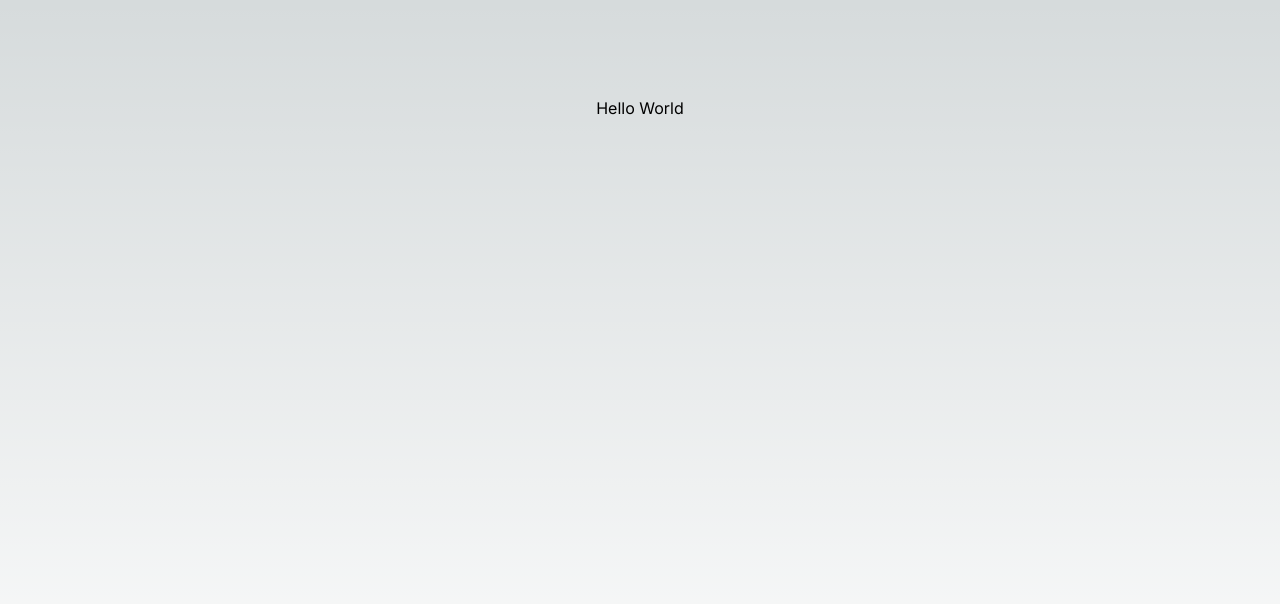
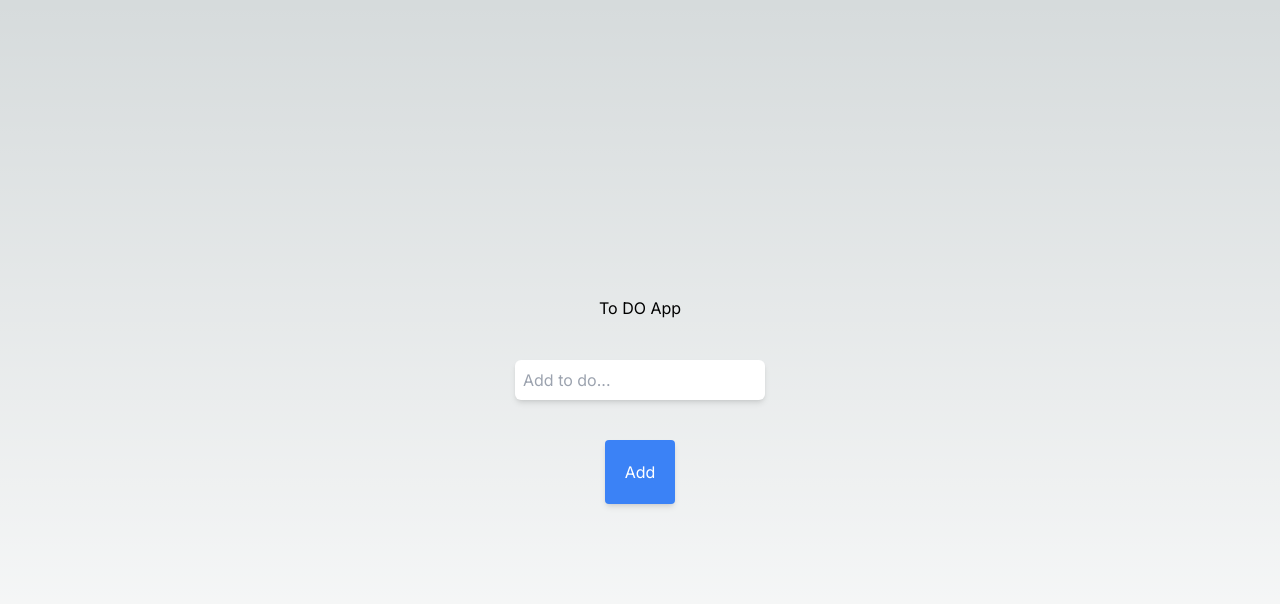
Before and after one commit to austinmargarone/todo-list, a Next.js app: page / in a window 1280 px wide. Shown: the top 604 px of the page. Built offline with nearby package versions, Linux system fonts and the light colour scheme.

Commit message:
feat: Simple input with button

```diff
--- a/app/page.tsx
+++ b/app/page.tsx
@@ -4,8 +4,15 @@ const db = new PrismaClient();
 
 export default function Home() {
   return (
-    <main className="flex min-h-screen flex-col items-center justify-between p-24">
-      <div>Hello World</div>
+    <main className="flex min-h-screen flex-col items-center gap-[2.5rem] justify-center">
+      <div>To DO App</div>
+      <input
+        className="rounded-md shadow-md p-2 text-black"
+        placeholder="Add to do..."
+      ></input>
+      <button className="bg-blue-500 cursor-pointer shadow-md p-5 text-white rounded">
+        Add
+      </button>
     </main>
   );
 }
```
